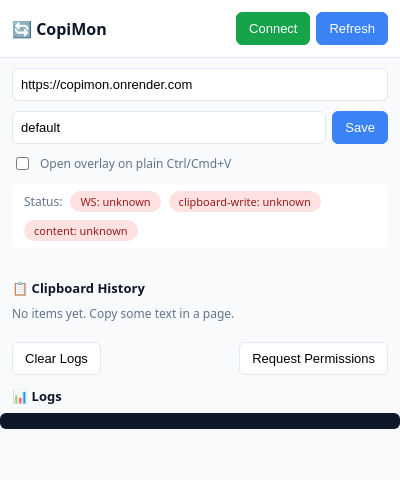
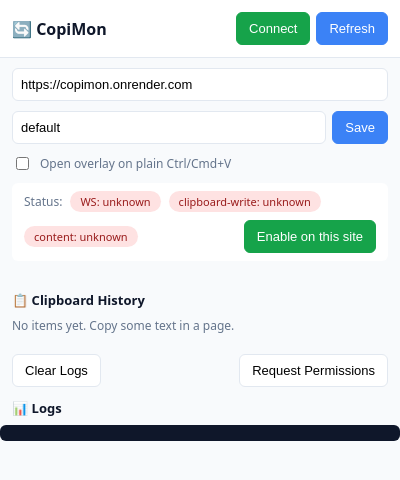
Before and after one commit to harrypeter07/copimon, a browser extension: page extension/popup.html in a window 400 px wide. Drawn offline with Linux system fonts and the light colour scheme; no server answers.

Commit message:
Add button to enable site in popup status bar for improved user interaction

```diff
--- a/extension/popup.html
+++ b/extension/popup.html
@@ -62,11 +62,12 @@
       </label>
     </div>
 
-    <div class="status-bar">
+     <div class="status-bar">
       <span class="muted">Status:</span>
       <span id="wsState" class="badge disconnected">WS: unknown</span>
       <span id="permWrite" class="badge disconnected">clipboard-write: unknown</span>
       <span id="contentState" class="badge disconnected">content: unknown</span>
+       <button id="enableSite" class="btn-success" style="margin-left:auto;">Enable on this site</button>
     </div>
 
     <div class="section">
```
